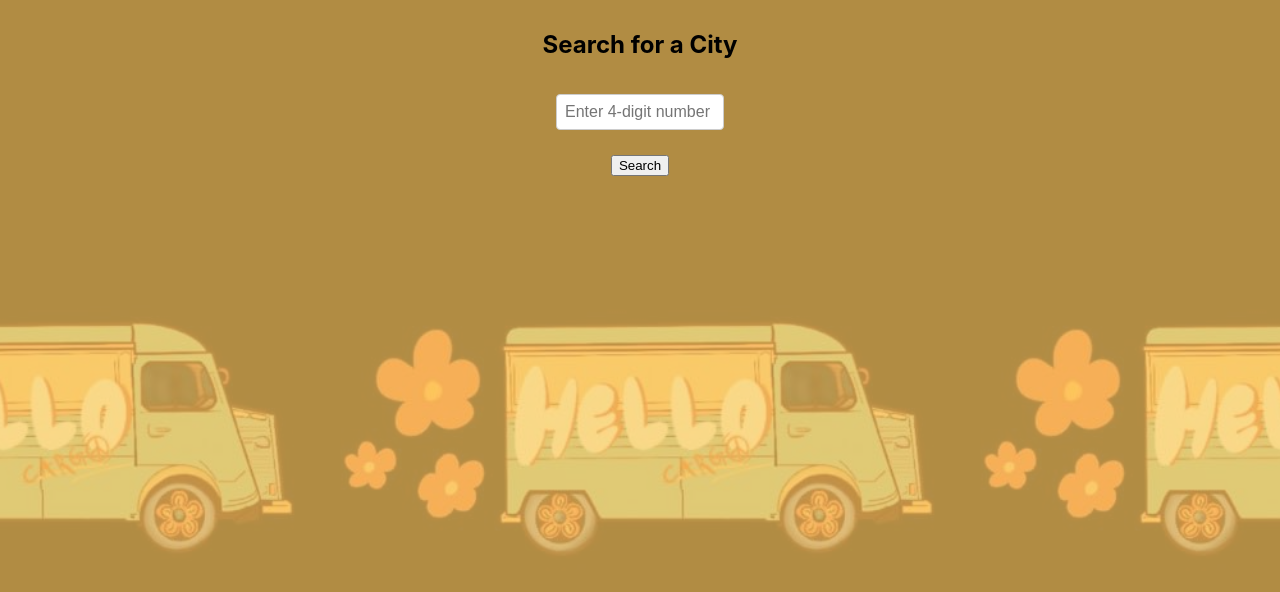
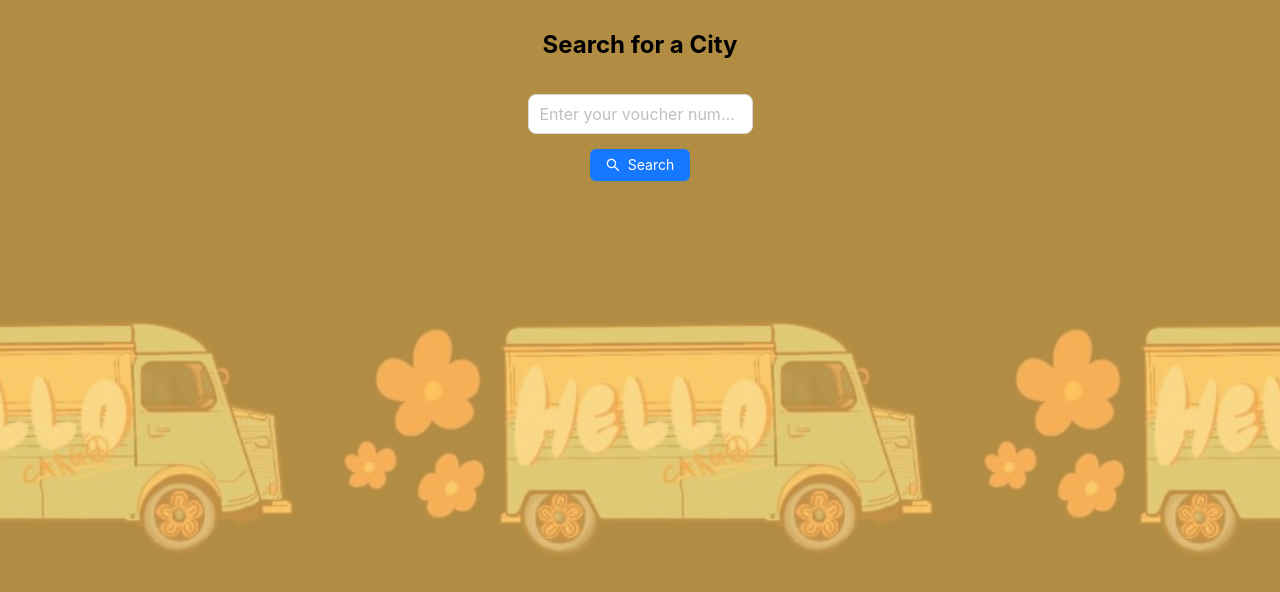
Before and after one commit to HelloHello1020/voucher-location-tracker, a React (Create React App) app: page / in a window 1280 px wide. Shown: the top 592 px of the page. Built offline with nearby package versions, Linux system fonts and the light colour scheme; no server answers; the database is empty.

Commit message:
website v7

```diff
--- a/package.json
+++ b/package.json
@@ -3,10 +3,12 @@
   "version": "0.1.0",
   "private": true,
   "dependencies": {
+    "@ant-design/icons": "^5.6.1",
     "@testing-library/dom": "^10.4.0",
     "@testing-library/jest-dom": "^6.6.3",
     "@testing-library/react": "^16.2.0",
     "@testing-library/user-event": "^13.5.0",
+    "antd": "^5.24.2",
     "firebase": "^11.3.1",
     "react": "^19.0.0",
     "react-dom": "^19.0.0",
--- a/src/App.js
+++ b/src/App.js
@@ -2,6 +2,8 @@ import "./style.css";
 import { useState, useEffect } from "react";
 import { db } from "./firebase";
 import { collection, getDocs } from "firebase/firestore";
+import { Button, Input } from "antd"
+import {SearchOutlined} from "@ant-design/icons";
 
 function App() {
   const locations = ["hpa-An", "maesot", "mandalay", "myawaddy", "yangon", "chiang-Mai"];
@@ -49,13 +51,16 @@ function App() {
       <div className="overlay"></div>
 
       <h2>Search for a City</h2>
-      <input
+      <Input
+        size="large"
         type="text"
         value={search}
         onChange={(e) => setSearch(e.target.value)}
-        placeholder="Enter 4-digit number"
+        placeholder="Enter your voucher number"
+        style={{width: "225px"}}
       />
-      <button onClick={handleSearch}>Search</button>
+
+      <Button type="primary" icon={<SearchOutlined/>} onClick={handleSearch}>Search</Button>
       {result && <h1 className="tracking-result">{result}</h1>}
     </div>
   );
```
Also changed, not shown: 1 other file (tests, documents, lock files or other folders).
